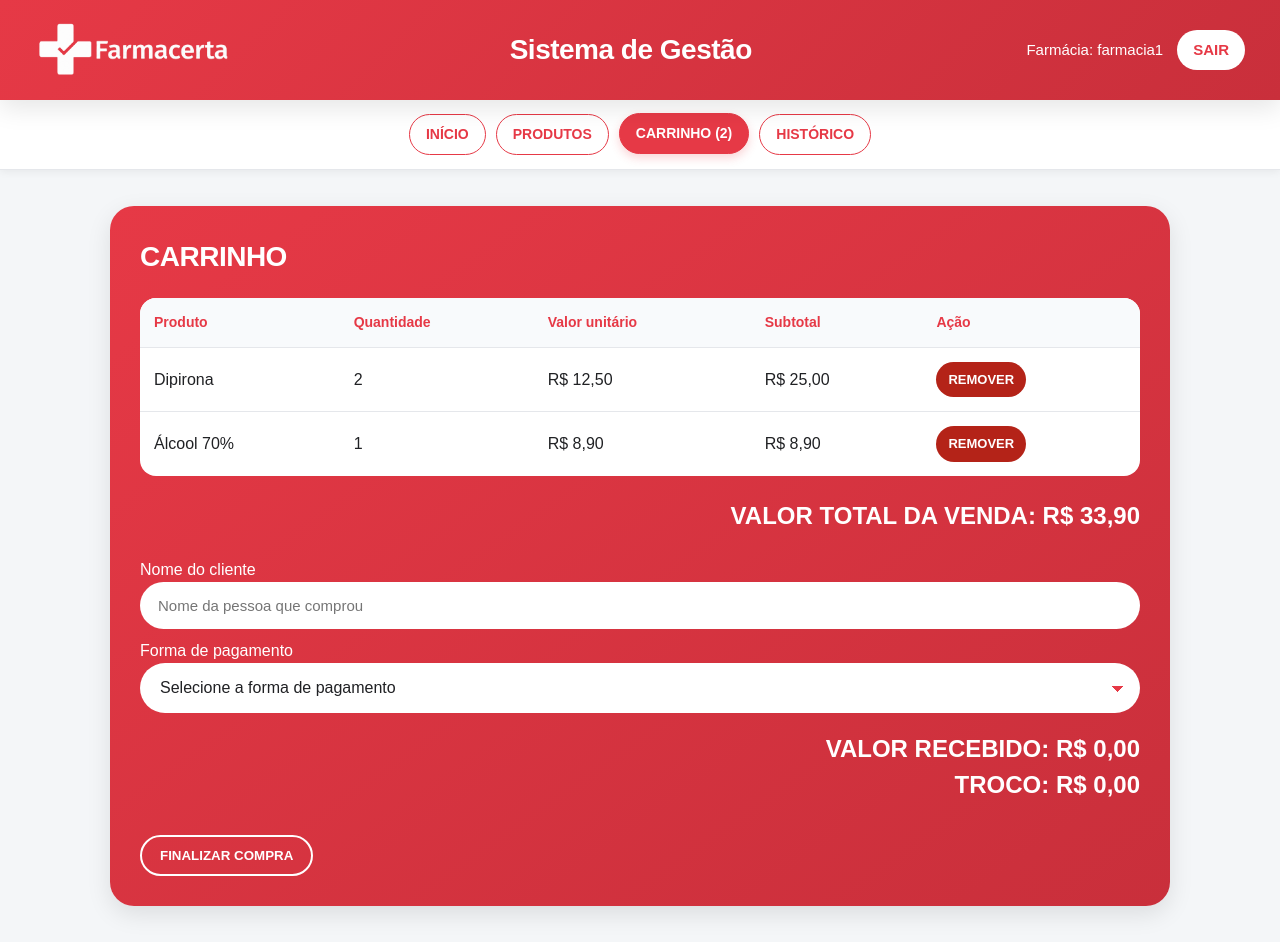
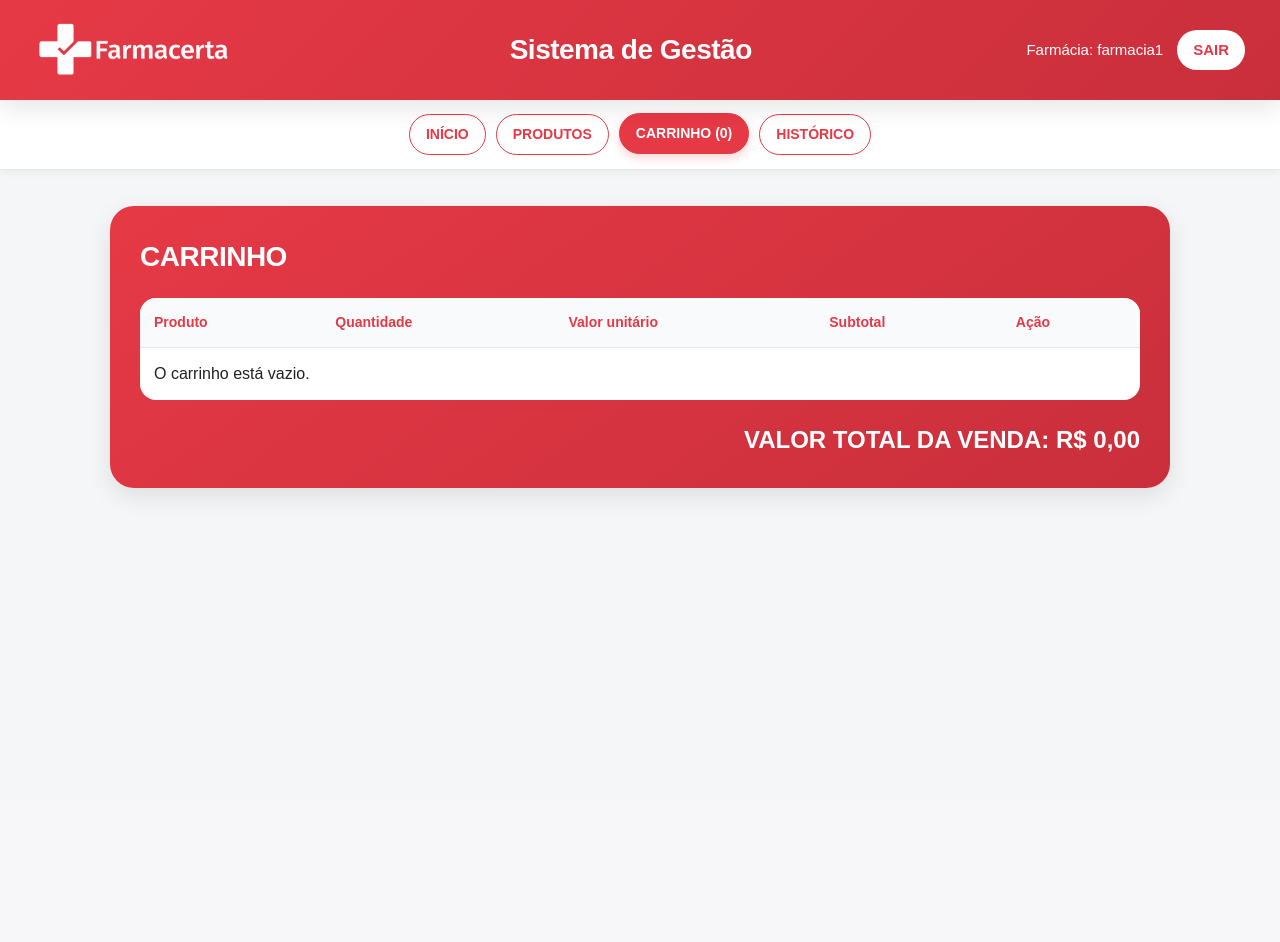
Before and after one commit to vitorggbs/farmacia, a PHP site: page /balconista/carrinhobalconista.php in a window 1280 px wide. After the commit the page ends 500 px from the top, so only its background shows below. Run offline with PHP 8.4, Linux system fonts and the light colour scheme.

Commit message:
Update carrinhobalconista.php

```diff
--- a/balconista/carrinhobalconista.php
+++ b/balconista/carrinhobalconista.php
@@ -1,7 +1,50 @@
 <?php
-$total = 33.90;
+session_start();
+error_reporting(E_ALL);
+ini_set('display_errors', 1);
+
+require_once __DIR__ . '/../gerente/conexaoDB.php';
+
+if (!isset($_SESSION['carrinho'])) {
+    $_SESSION['carrinho'] = array();
+}
+
+$carrinho = $_SESSION['carrinho'];
+$produtosCarrinho = array();
+$total = 0;
+
+foreach ($carrinho as $produto_id => $quantidade) {
+    $produto_id = (int) $produto_id;
+    $quantidade = (int) $quantidade;
+
+    $stmt = mysqli_prepare(
+        $conexao,
+        "SELECT id, nome, preco, quantidade FROM produtos WHERE id = ?"
+    );
+
+    mysqli_stmt_bind_param($stmt, 'i', $produto_id);
+    mysqli_stmt_execute($stmt);
+    mysqli_stmt_bind_result($stmt, $id, $nome, $preco, $estoque);
+
+    if (mysqli_stmt_fetch($stmt)) {
+        $subtotal = (float) $preco * $quantidade;
+        $total += $subtotal;
+
+        $produtosCarrinho[] = array(
+            'id' => $id,
+            'nome' => $nome,
+            'preco' => $preco,
+            'quantidade' => $quantidade,
+            'estoque' => $estoque,
+            'subtotal' => $subtotal
+        );
+    }
+
+    mysqli_stmt_close($stmt);
+}
+
+$quantidadeCarrinho = array_sum($carrinho);
 ?>
-
 <!DOCTYPE html>
 <html lang="pt-BR">
 <head>
@@ -15,7 +58,7 @@ $total = 33.90;
 
 <header class="topo">
     <img src="../assets/LOGO_1.png" alt="foto da empresa" width="200" height="auto">
-    <h1> Sistema de Gestão</h1>
+    <h1>Sistema de Gestão</h1>
     <div class="usuario-topo">
         <span>Farmácia: farmacia1</span>
         <a class="logout" href="../index.html">SAIR</a>
@@ -23,16 +66,19 @@ $total = 33.90;
 </header>
 
 <nav class="menu">
-    <a href="iniciobalconista.html" class="">INÍCIO</a>
-<a href="produtosbalconista.html" class="">PRODUTOS</a>
-<a href="carrinhobalconista.php" class="ativo">CARRINHO (2)</a>
-<a href="historicorecibobalconista.html" class="">HISTÓRICO</a>
+    <a href="iniciobalconista.html">INÍCIO</a>
+    <a href="produtosbalconista.php">PRODUTOS</a>
+    <a href="carrinhobalconista.php" class="ativo">CARRINHO (<?php echo $quantidadeCarrinho; ?>)</a>
+    <a href="historicorecibobalconista.html">HISTÓRICO</a>
 </nav>
 
 <main class="container">
-
 <div class="card">
     <h2>CARRINHO</h2>
+
+    <?php if (isset($_GET['erro'])) { ?>
+        <p><?php echo htmlspecialchars($_GET['erro']); ?></p>
+    <?php } ?>
 
     <table class="tabela">
         <tr>
@@ -43,34 +89,68 @@ $total = 33.90;
             <th>Ação</th>
         </tr>
 
+        <?php if (count($produtosCarrinho) > 0) { ?>
+
+            <?php foreach ($produtosCarrinho as $produto) { ?>
                 <tr>
-            <td>Dipirona</td>
-            <td>2</td>
-            <td>R$ 12,50</td>
-            <td>R$ 25,00</td>
-            <td><a class="acao excluir" href="#">REMOVER</a></td>
+                    <td><?php echo htmlspecialchars($produto['nome']); ?></td>
+
+                    <td>
+                        <form action="atualizarcarrinho.php" method="POST">
+                            <input type="hidden" name="produto_id" value="<?php echo (int) $produto['id']; ?>">
+                            <input
+                                type="number"
+                                name="quantidade"
+                                value="<?php echo (int) $produto['quantidade']; ?>"
+                                min="1"
+                                max="<?php echo (int) $produto['estoque']; ?>"
+                                required
+                            >
+                            <button type="submit">ATUALIZAR</button>
+                        </form>
+                    </td>
+
+                    <td>R$ <?php echo number_format((float) $produto['preco'], 2, ',', '.'); ?></td>
+                    <td>R$ <?php echo number_format((float) $produto['subtotal'], 2, ',', '.'); ?></td>
+
+                    <td>
+                        <form action="removercarrinho.php" method="POST">
+                            <input type="hidden" name="produto_id" value="<?php echo (int) $produto['id']; ?>">
+                            <button class="acao excluir" type="submit">REMOVER</button>
+                        </form>
+                    </td>
                 </tr>
+            <?php } ?>
 
+        <?php } else { ?>
             <tr>
-            <td>Álcool 70%</td>
-            <td>1</td>
-            <td>R$ 8,90</td>
-            <td>R$ 8,90</td>
-            <td><a class="acao excluir" href="#">REMOVER</a></td>
+                <td colspan="5">O carrinho está vazio.</td>
             </tr>
+        <?php } ?>
     </table>
 
     <div class="total" style="color: white;">
         VALOR TOTAL DA VENDA: R$ <?php echo number_format($total, 2, ',', '.'); ?>
     </div>
 
-    <form method="POST" action="recibobalconista.php" class="dados-pagamento" style="margin-top: 24px;">
+    <?php if (count($produtosCarrinho) > 0) { ?>
+        <form method="POST" action="finalizarvenda.php" class="dados-pagamento" style="margin-top: 24px;">
+
             <label for="nome-cliente">Nome do cliente</label>
-        <input id="nome-cliente" name="nome_cliente" type="text"
-               placeholder="Nome da pessoa que comprou">
+            <input
+                id="nome-cliente"
+                name="nome_cliente"
+                type="text"
+                placeholder="Nome da pessoa que comprou"
+            >
 
             <label for="forma-pagamento">Forma de pagamento</label>
-        <select id="forma-pagamento" name="forma_pagamento" onchange="mostrarValorRecebido()" required>
+            <select
+                id="forma-pagamento"
+                name="forma_pagamento"
+                onchange="mostrarValorRecebido()"
+                required
+            >
                 <option value="">Selecione a forma de pagamento</option>
                 <option value="dinheiro">Dinheiro</option>
                 <option value="pix">Pix</option>
@@ -80,8 +160,15 @@ $total = 33.90;
 
             <div id="campo-dinheiro" style="display: none;">
                 <label for="valor-recebido">Valor recebido</label>
-            <input id="valor-recebido" name="valor_recebido" type="number"
-                   min="33.90" step="0.01" placeholder="R$ 0,00" oninput="calcularTroco()">
+                <input
+                    id="valor-recebido"
+                    name="valor_recebido"
+                    type="number"
+                    min="<?php echo number_format($total, 2, '.', ''); ?>"
+                    step="0.01"
+                    placeholder="R$ 0,00"
+                    oninput="calcularTroco()"
+                >
             </div>
 
             <div class="total" style="color: white; margin-top: 18px;">
@@ -93,30 +180,31 @@ $total = 33.90;
             <br>
             <button class="botao" type="submit">FINALIZAR COMPRA</button>
         </form>
+    <?php } ?>
 </div>
-
 </main>
 
 <script>
-    var total = 33.90;
+var total = <?php echo json_encode((float) $total); ?>;
 
 function mostrarValorRecebido() {
     var forma = document.getElementById("forma-pagamento").value;
     var campo = document.getElementById("campo-dinheiro");
+    var recebido = document.getElementById("valor-recebido");
 
     if (forma == "dinheiro") {
         campo.style.display = "block";
-            document.getElementById("valor-recebido").required = true;
+        recebido.required = true;
         calcularTroco();
     } else {
         campo.style.display = "none";
-            document.getElementById("valor-recebido").required = false;
-            document.getElementById("valor-recebido").value = "";
+        recebido.required = false;
+        recebido.value = "";
 
         if (forma == "") {
             document.getElementById("valor-mostrado").innerHTML = "0,00";
         } else {
-                document.getElementById("valor-mostrado").innerHTML = "33,90";
+            document.getElementById("valor-mostrado").innerHTML = total.toFixed(2).replace(".", ",");
         }
 
         document.getElementById("troco-mostrado").innerHTML = "0,00";
@@ -124,13 +212,7 @@ $total = 33.90;
 }
 
 function calcularTroco() {
-        var recebido = document.getElementById("valor-recebido").value;
-
-        if (recebido == "") {
-            recebido = 0;
-        }
-
-        recebido = parseFloat(recebido);
+    var recebido = parseFloat(document.getElementById("valor-recebido").value || 0);
     var troco = recebido - total;
 
     if (troco < 0) {
@@ -144,3 +226,6 @@ $total = 33.90;
 
 </body>
 </html>
+<?php
+mysqli_close($conexao);
+?>
```
Lines whose indentation alone changed are shown as unchanged.
